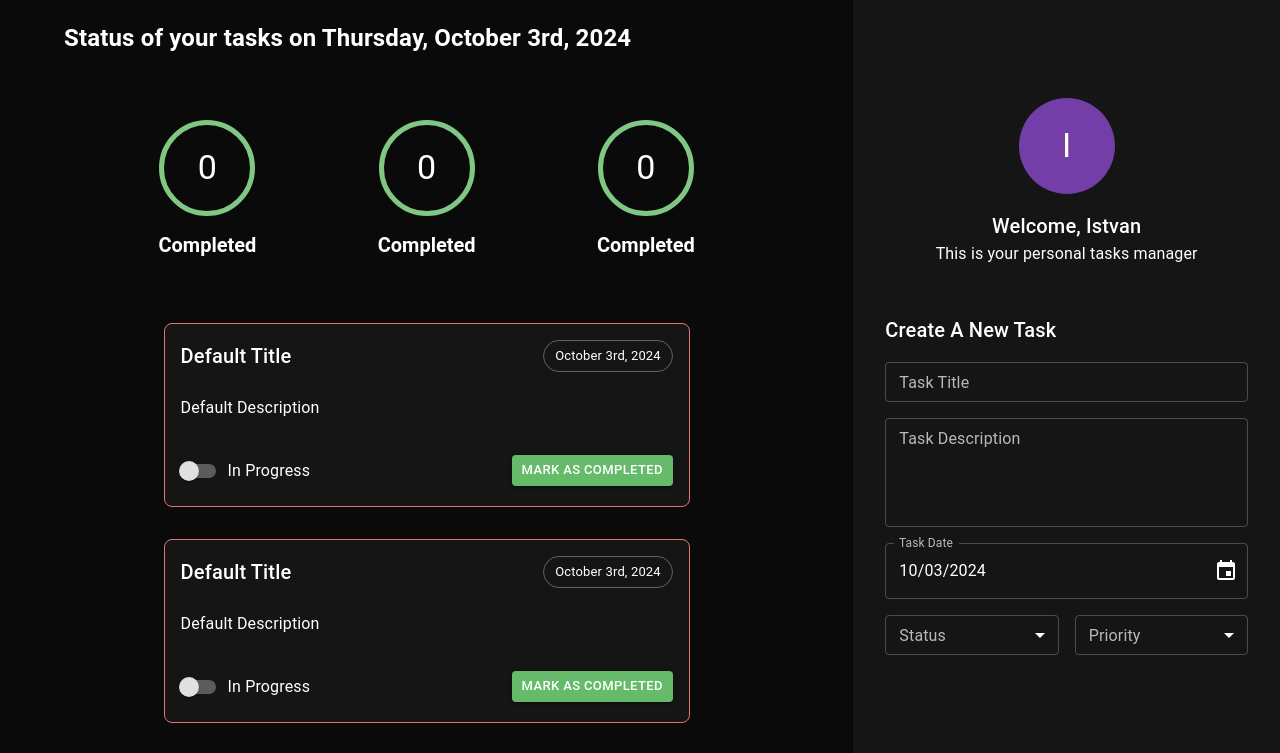
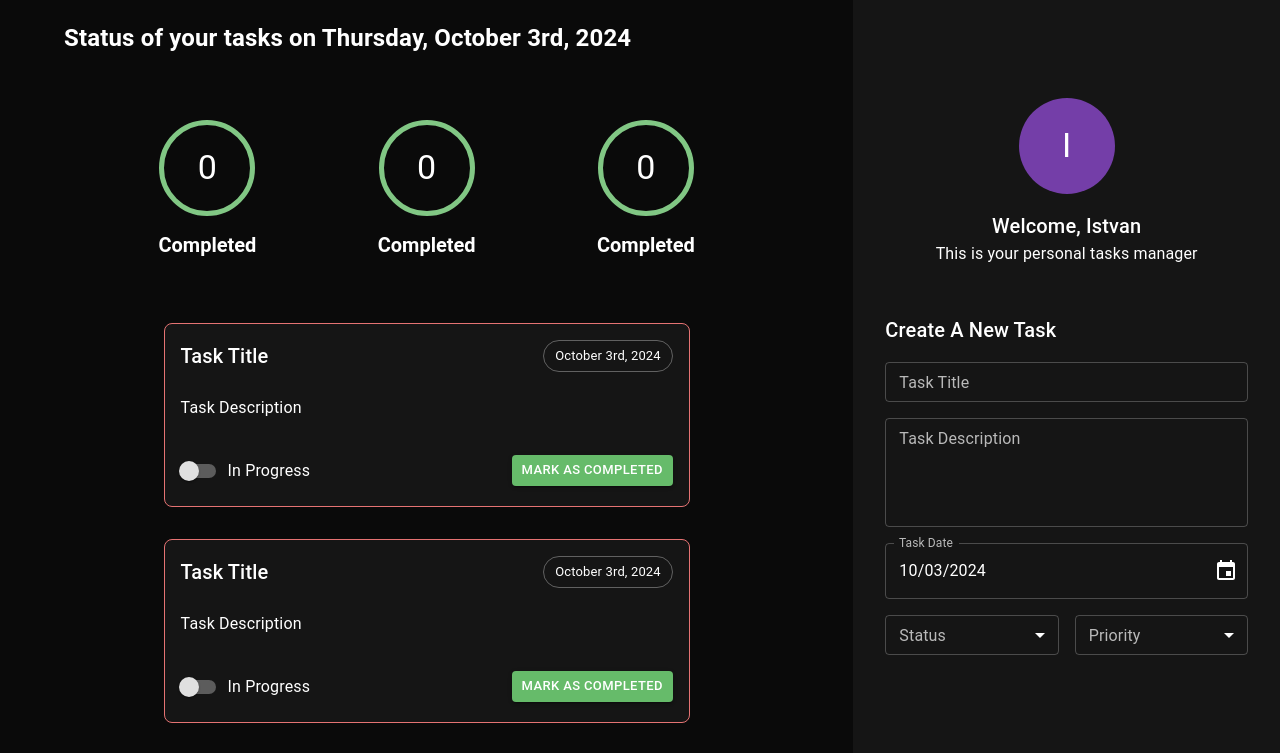
Before and after one commit to stevebiczyk/ts-react-todo-app, a React (Create React App) app: page / in a window 1280 px wide. Shown: the top 753 px of the page. Built offline with nearby package versions, Linux system fonts and the light colour scheme.

Commit message:
added props to Task component

```diff
--- /dev/null
+++ b/src/components/task/interfaces/ITask.ts
@@ -0,0 +1,9 @@
+import { ITaskHeader } from './ITaskHeader';
+import { ITaskDescription } from './ITaskDescription';
+import { ITaskFooter } from './ITaskFooter';
+
+export interface ITask extends ITaskHeader, ITaskDescription, ITaskFooter {
+  id: string;
+  priority: string;
+  status: string;
+}
--- a/src/components/task/task.tsx
+++ b/src/components/task/task.tsx
@@ -3,8 +3,21 @@
 import { TaskHeader } from './_taskHeader';
 import { TaskFooter } from './_taskFooter';
 import { TaskDescription } from './_taskDescription';
+import { ITask } from './interfaces/ITask';
+import { Status } from '../createTaskForm/enums/Status';
+import { Priority } from '../createTaskForm/enums/Priority';
 
-export const Task: FC = (props): ReactElement => {
+export const Task: FC<ITask> = (props): ReactElement => {
+    // destructuring props
+    const {
+        title = "Task Title",
+        date = new Date(),
+        description = "Task Description",
+        priority = Priority.medium,
+        status = Status.completed,
+        onStatusChange = (e) => console.log(e),
+        onClick = (e) => console.log(e),
+    } = props;
     return (
     <Box
     display="flex"
@@ -21,9 +34,9 @@
         borderColor: "error.light",
     }}
     >
-        <TaskHeader />
-        <TaskDescription />
-        <TaskFooter />
+        <TaskHeader title={title} date={date} />
+        <TaskDescription description={description}/>
+        <TaskFooter onClick={onClick} onStatusChange={onStatusChange} />
     </Box>
     )
 };
```
